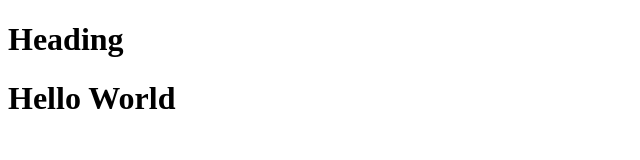
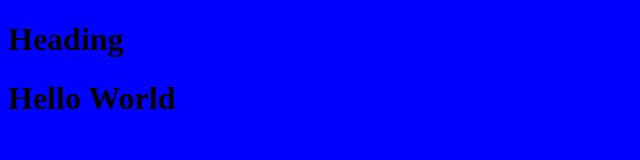
Before and after one commit to AunAhmad/test-repo2, a plain HTML site: page index.html in a window 1280 px wide. Shown: the whole page, without its empty margins (0-640 px from the left). Drawn offline with Linux system fonts and the light colour scheme.

Commit message:
added styleshee

```diff
--- a/index.html
+++ b/index.html
@@ -4,6 +4,7 @@
     <meta charset="UTF-8">
     <meta http-equiv="X-UA-Compatible" content="IE=edge">
     <meta name="viewport" content="width=device-width, initial-scale=1.0">
+    <link rel="stylesheet" href="./style.css">
     <title>Document</title>
 </head>
 <body>
--- /dev/null
+++ b/style.css
@@ -0,0 +1,3 @@
+body{
+    background-color: blue;
+}
```
